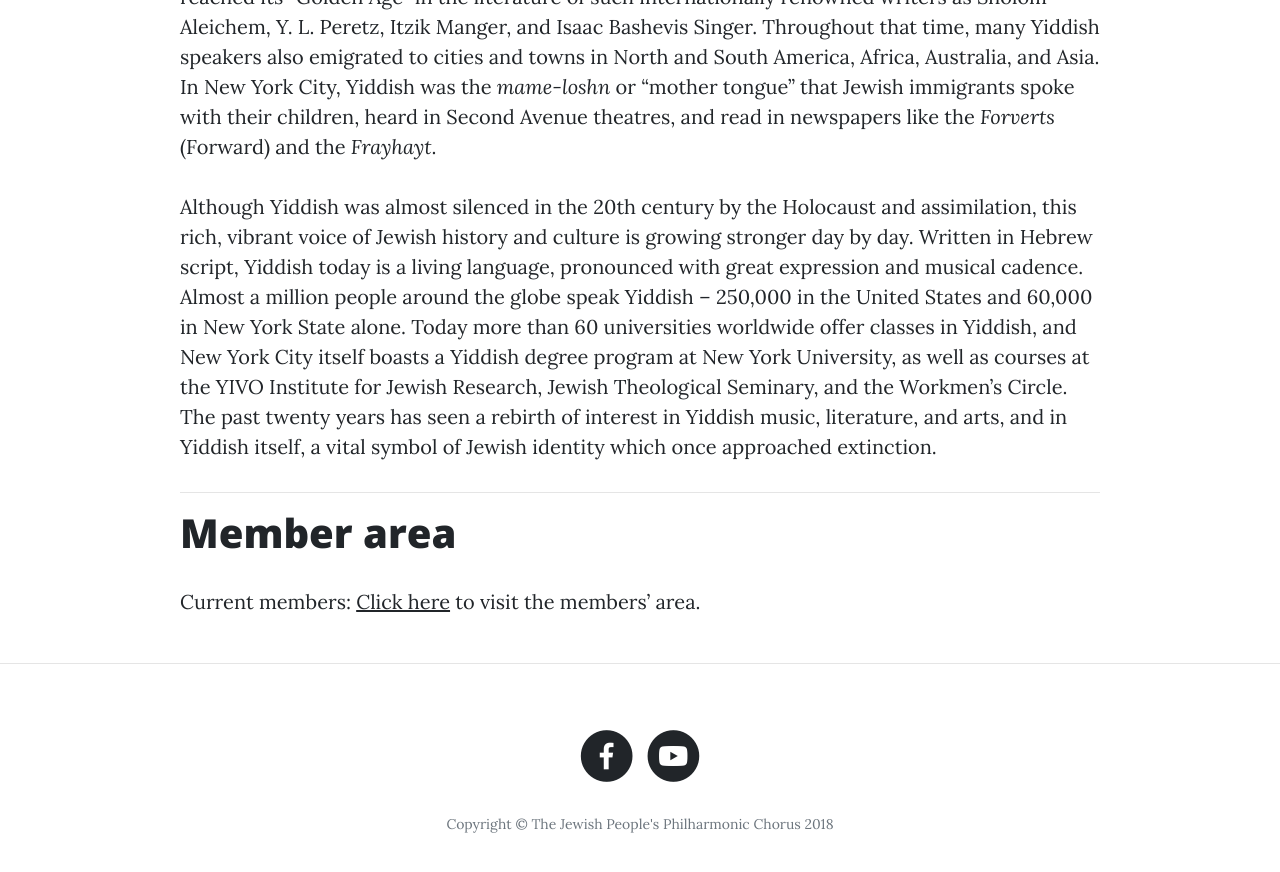
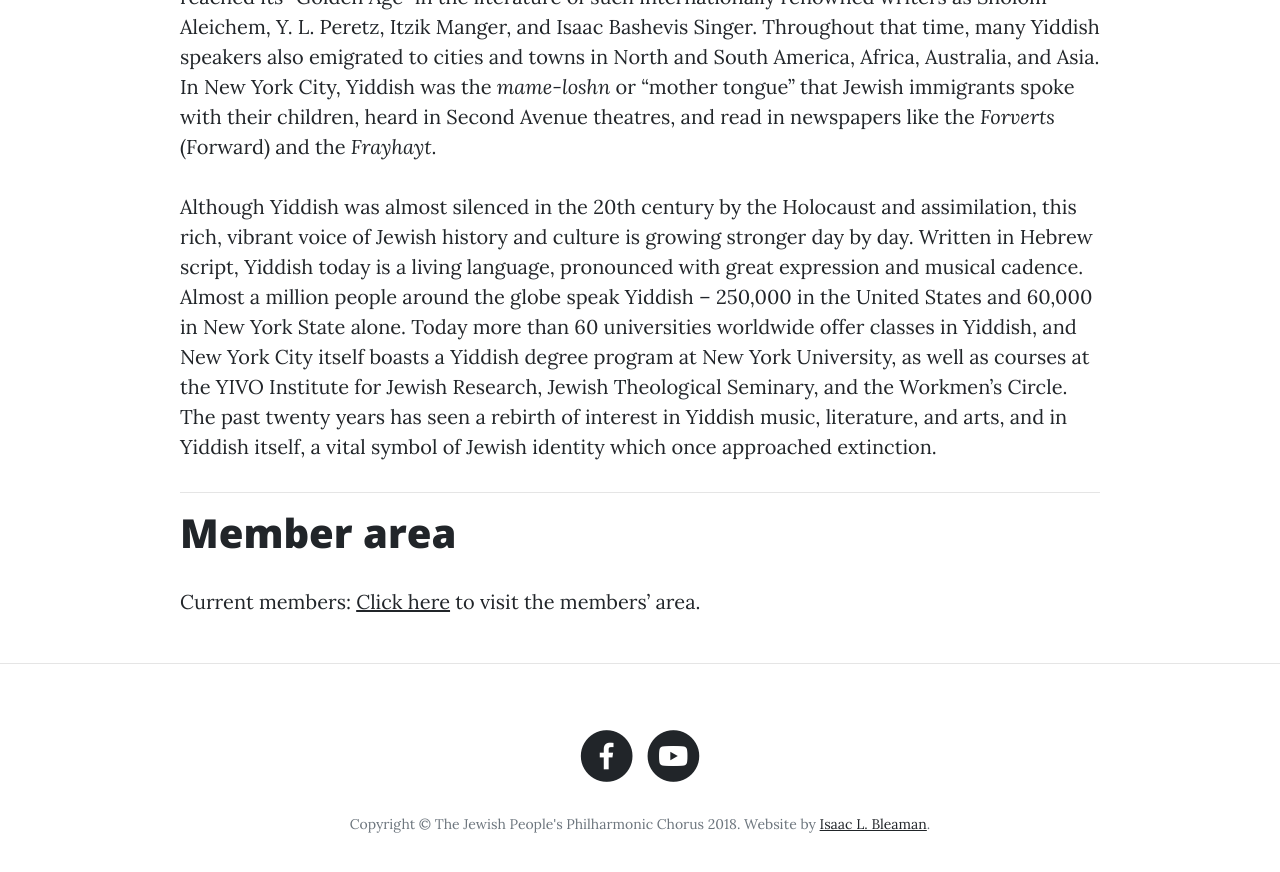
Before and after one commit to ibleaman/JPPC, a Jekyll site: the page built from index.md, in a window 1280 px wide and 900 px high, scrolled down 1968 px. Shown: the top 872 px of the window. Built offline with Jekyll 4.4.1, drawn with Linux system fonts in a browser that asks for light colours.

Commit message:
Add attribution in footer

```diff
--- a/_includes/footer.html
+++ b/_includes/footer.html
@@ -20,7 +20,7 @@
             </a>
           </li>
         </ul>
-        <p class="copyright text-muted">Copyright &copy; The Jewish People's Philharmonic Chorus 2018</p>
+        <p class="copyright text-muted">Copyright &copy; The Jewish People's Philharmonic Chorus 2018. Website by <a href="https://wp.nyu.edu/ibleaman/">Isaac L. Bleaman</a>.</p>
       </div>
     </div>
   </div>
```
